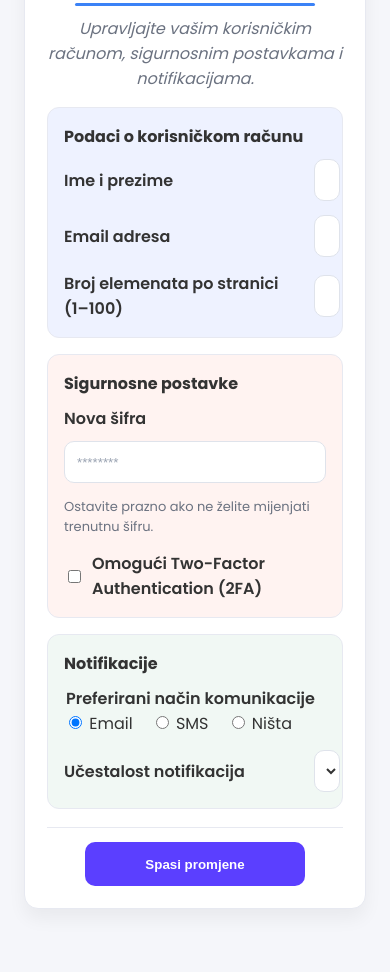
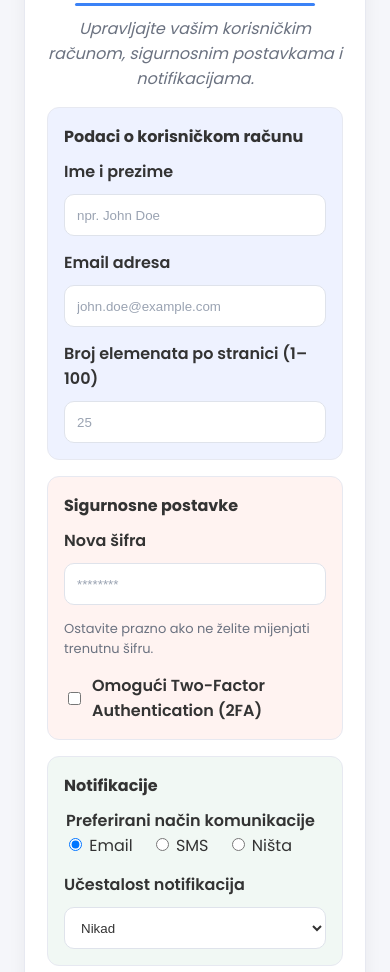
Before and after one commit to rMujcinovic/ScenarijPro-app, a plain HTML site: page html/user.html in a window 390 px wide. Shown: the part 128-1100 px from the top of the page. Before the commit the page ends 1061 px from the top, so only its background shows below. Drawn offline with Linux system fonts and the light colour scheme; files that its build step writes are made by us from their sources.

Commit message:
style(responsive): dodaj responsive pravila za ekrane manje od 750px

```diff
--- a/css/user.css
+++ b/css/user.css
@@ -97,8 +97,8 @@ body {
     margin-bottom: 0;
 }
 
-.field > label,
-.radios > legend {
+.field>label,
+.radios>legend {
     font-weight: 600;
     color: var(--text);
 }
@@ -210,3 +210,22 @@ select:focus {
 .btn-primary:active {
     transform: translateY(1px);
 }
+
+/* Responsive: labels above inputs under 750px */
+@media (max-width: 750px) {
+
+    .field,
+    .radios {
+        grid-template-columns: 1fr;
+    }
+
+    .checkbox-row {
+        grid-template-columns: 1fr;
+        justify-items: start;
+    }
+
+    .radios .radios-inline {
+        flex-wrap: wrap;
+        row-gap: 6px;
+    }
+}
```
Lines whose indentation alone changed are shown as unchanged.
